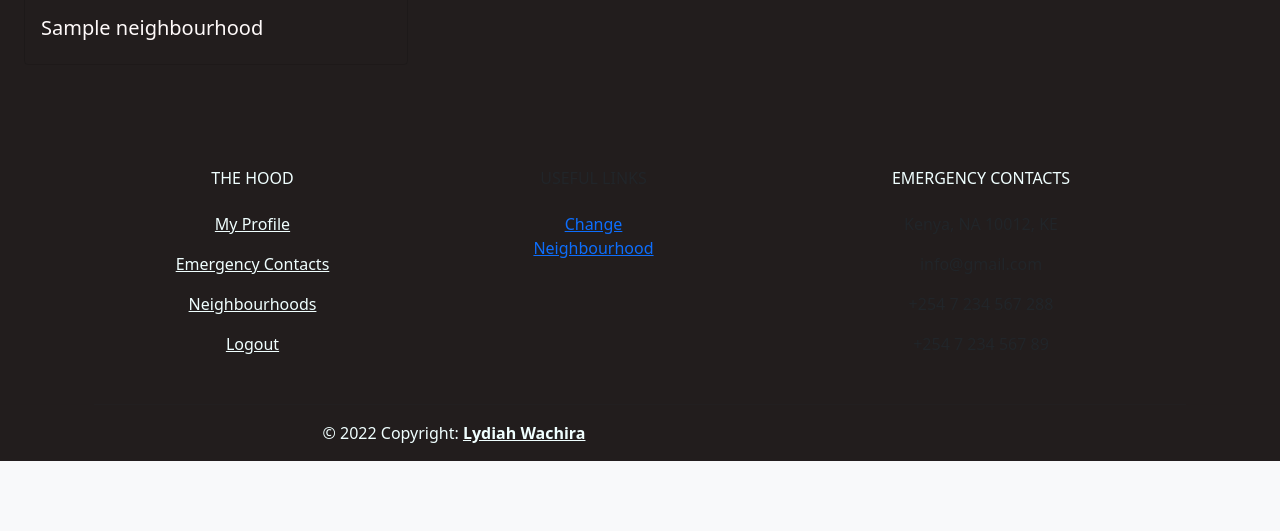
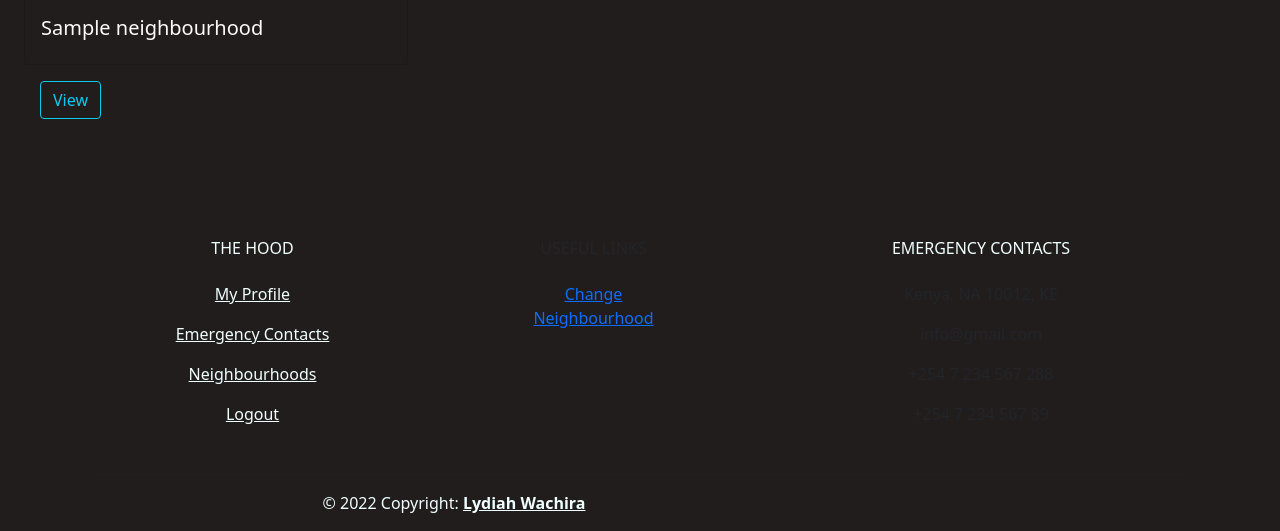
Before and after one commit to lydiah1wachira/Neighborhood-Watch, a Django app: page /neighborhood/hood/ in a window 1280 px wide. Shown: the part 767-1298 px from the top of the page. Before the commit the page ends 1228 px from the top, so only its background shows below. Run offline with Django 4.2, Linux system fonts and the light colour scheme; a user stored in the database is signed in; tables that the repository leaves empty hold one stand-in row (values such as "Sample post"); some libraries are stand-ins or nearby versions.

Commit message:
create a page to display each hood and all its businesses.

```diff
--- a/neighborhood/templates/eachood.html
+++ b/neighborhood/templates/eachhood.html
@@ -1,7 +1,8 @@
 {% extends 'base.html' %}
 {% load bootstrap5 %}
+{% load cloudinary %}
 {% load static %}
-{% load cloudinary %}
+
 
 {% block content %}
 
--- a/neighborhood/templates/hood.html
+++ b/neighborhood/templates/hood.html
@@ -88,6 +88,10 @@
                     </div>
 
 
+                </div>
+                <div class="card-body">
+                    <!-- name on id -->
+                    <a href="{% url 'each-hood' i_item.id  %}"><button type="button " class="btn btn-outline-info waves-effect ">View</button></a>
                 </div>
             </div>
             {% endfor %}
--- a/neighborhood/urls.py
+++ b/neighborhood/urls.py
@@ -5,11 +5,12 @@
 urlpatterns = [
 
     path('', views.index, name='index'),
-     path('register/', views.signup, name='signup'),
+    path('register/', views.signup, name='signup'),
     path('account/', include('django.contrib.auth.urls')),
     path('register/logout/', views.logoutUser, name = 'logout'),
     path('EditProfile/<username>/',views.EditProfile,name = 'EditProfile'),
     path('create_profile/',views.create_profile,name = 'create_profile'),
     path('hood/', views.hood, name = 'hood'),
+    path('estate/<int:id>/', views.estate, name = 'each-hood'),
 
 ]
--- a/neighborhood/views.py
+++ b/neighborhood/views.py
@@ -82,7 +82,7 @@
     return render(request,'biz.html', {"all_biz":all_biz})
 
 @login_required(login_url='login')
-def singlehood(request, id):
+def estate(request, id):
     neighbourhoods = Neighbourhood.objects.get(id =id)
 
     hood = Neighbourhood.objects.get(id =id)
```
